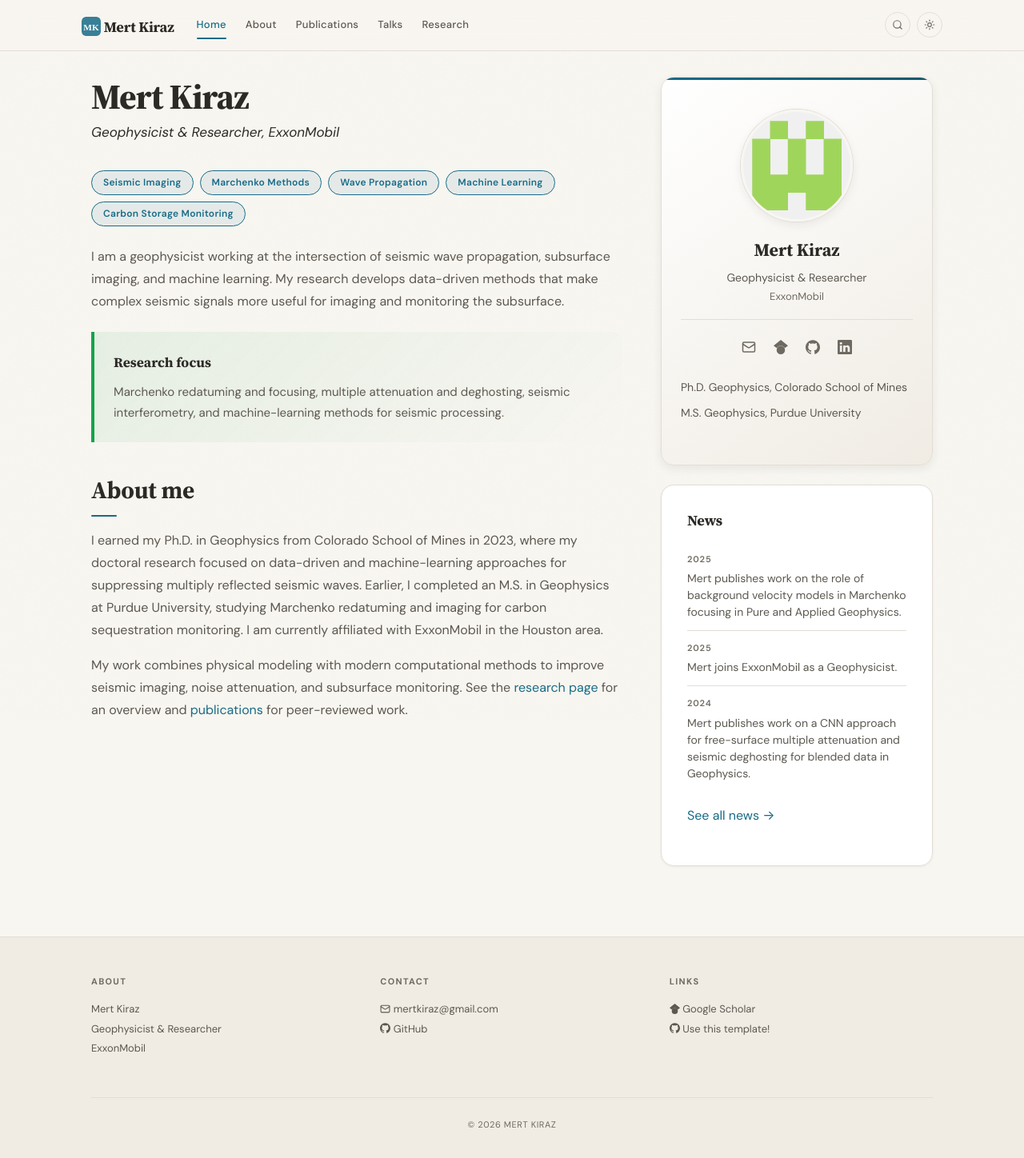
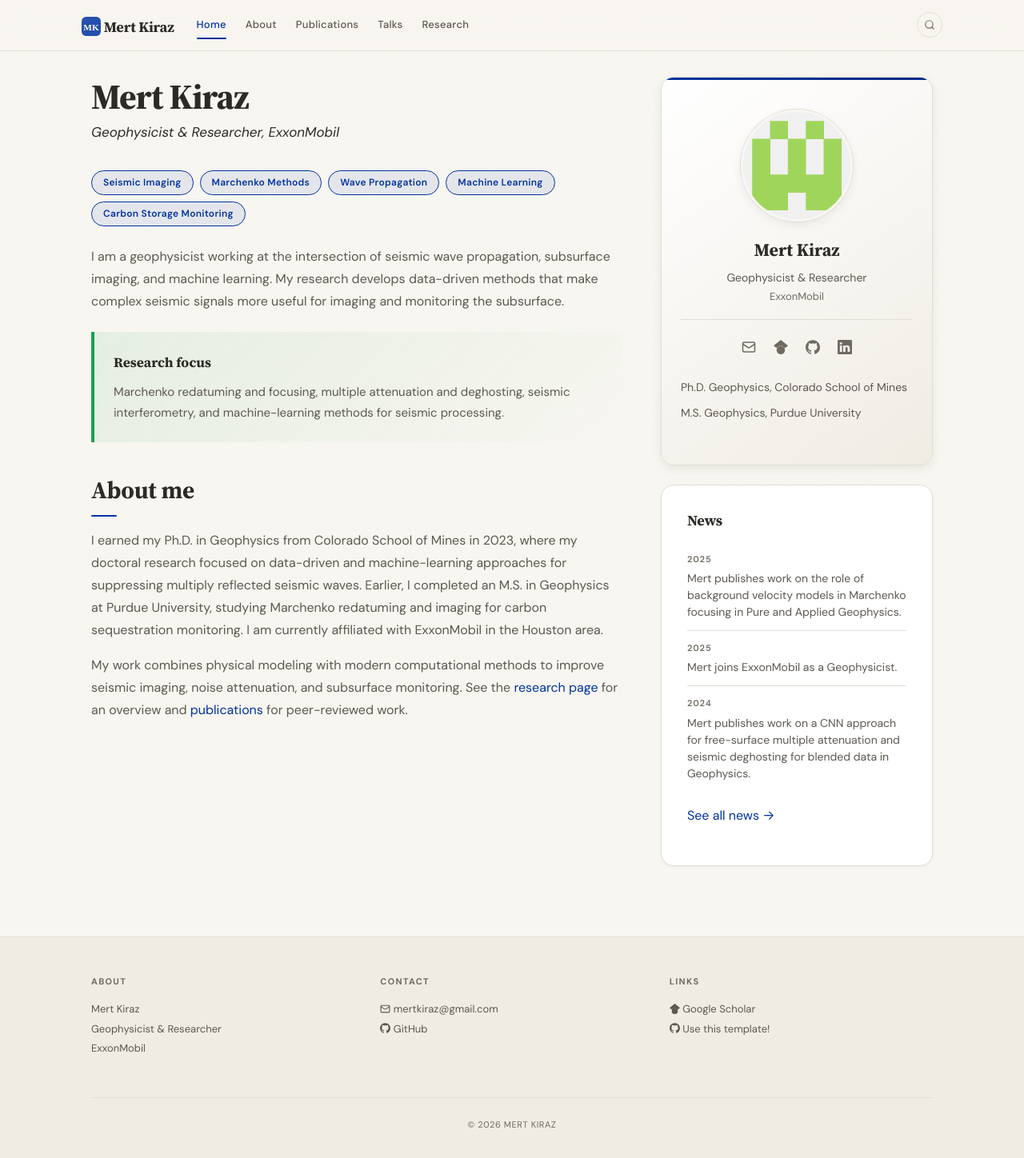
Before and after one commit to mertsinanrecepkiraz/mertsinanrecepkiraz.github.io, a Jekyll site: the page built from _pages/home.md, in a window 1280 px wide. Shown: the whole page at 80% size. Built offline with Jekyll 4.4.1, drawn with Linux system fonts in a browser that asks for light colours.

Commit message:
Publish approved site configuration

```diff
--- a/_config.yml
+++ b/_config.yml
@@ -22,8 +22,8 @@ links:
 # ============================================================
 # STEP 3: Site Settings
 # ============================================================
-accent_color: "#176b87"      # theme color; light and dark variants are derived automatically
-dark_mode: true              # set to false to disable dark mode entirely
+accent_color: "#0033a0"      # University of Kentucky Wildcat Blue (PMS 286)
+dark_mode: false             # reference layout uses a single light theme
 math: false                  # true loads MathJax on every page; or add `math: true` to individual pages
 description: "Personal academic website of Mert Sinan Recep Kiraz, geophysicist and researcher in computational geoscience, AI/ML for geoscience, and Earth system data science."
 
```
